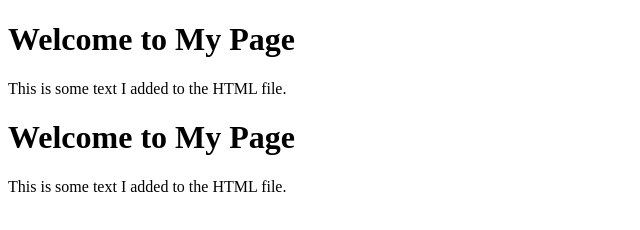
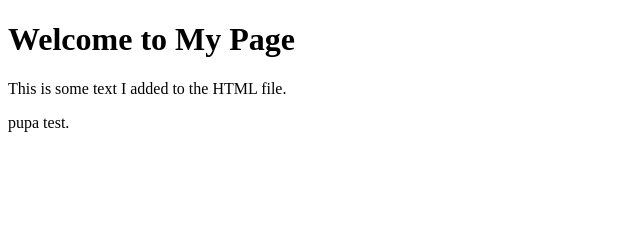
Before and after one commit to AdamekZabiele13/index, a plain HTML site: page index.html in a window 1280 px wide. Shown: the whole page, without its empty margins (0-640 px from the left). Drawn offline with Linux system fonts and the light colour scheme.

Commit message:
Update index.html

```diff
--- a/index.html
+++ b/index.html
@@ -7,8 +7,5 @@
     <h1>Welcome to My Page</h1>
     <p>This is some text I added to the HTML file.</p>
   </body>
+   <p>pupa test.</p>
 </html>
- <body>
-  <h1>Welcome to My Page</h1>
-    <p>This is some text I added to the HTML file.</p>
-  </body>
```
